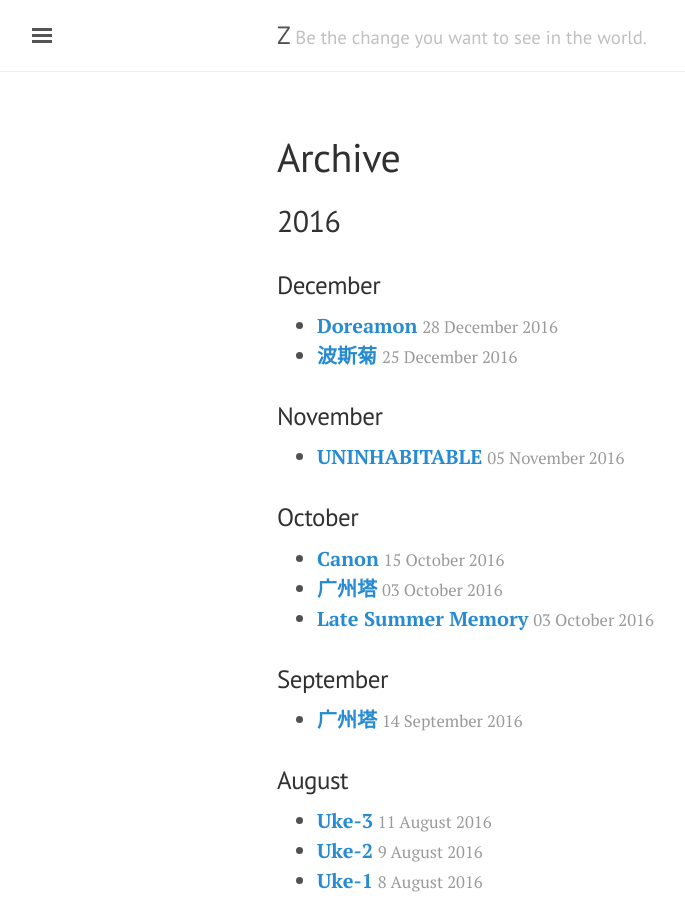
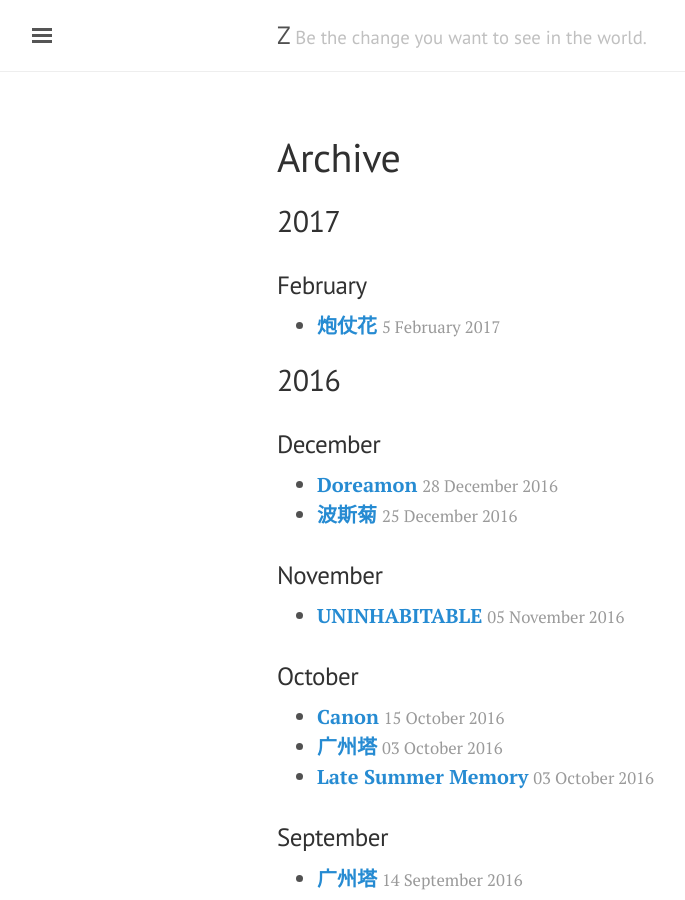
Before and after one commit to comacros/comacros.github.io, a Jekyll site: the page built from archive.md, in a window 1280 px wide and 900 px high. Shown: the whole window, without its empty margins (3-688 px from the left). Built offline with Jekyll 4.4.1, drawn with Linux system fonts in a browser that asks for light colours.

Commit message:
Update archive.md

```diff
--- a/archive.md
+++ b/archive.md
@@ -2,6 +2,11 @@
 layout: page
 title: Archive
 ---
+
+## 2017
+
+### February
+* [**炮仗花**](http://xiongzh.com/2017/02/05/炮仗花/) <small style="color:rgb(154,154,154)">5 February 2017</small>
 
 ## 2016
 
```
